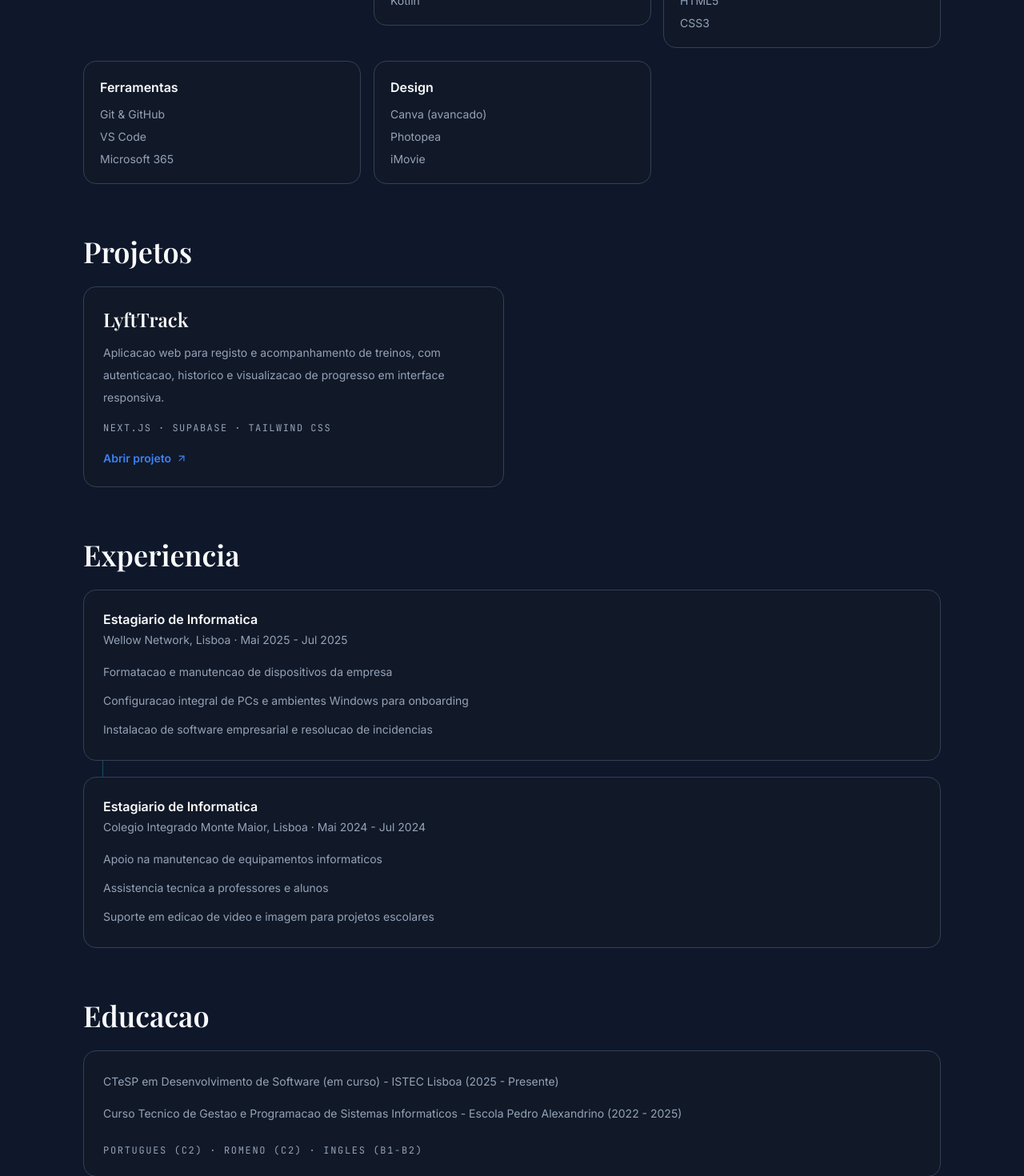
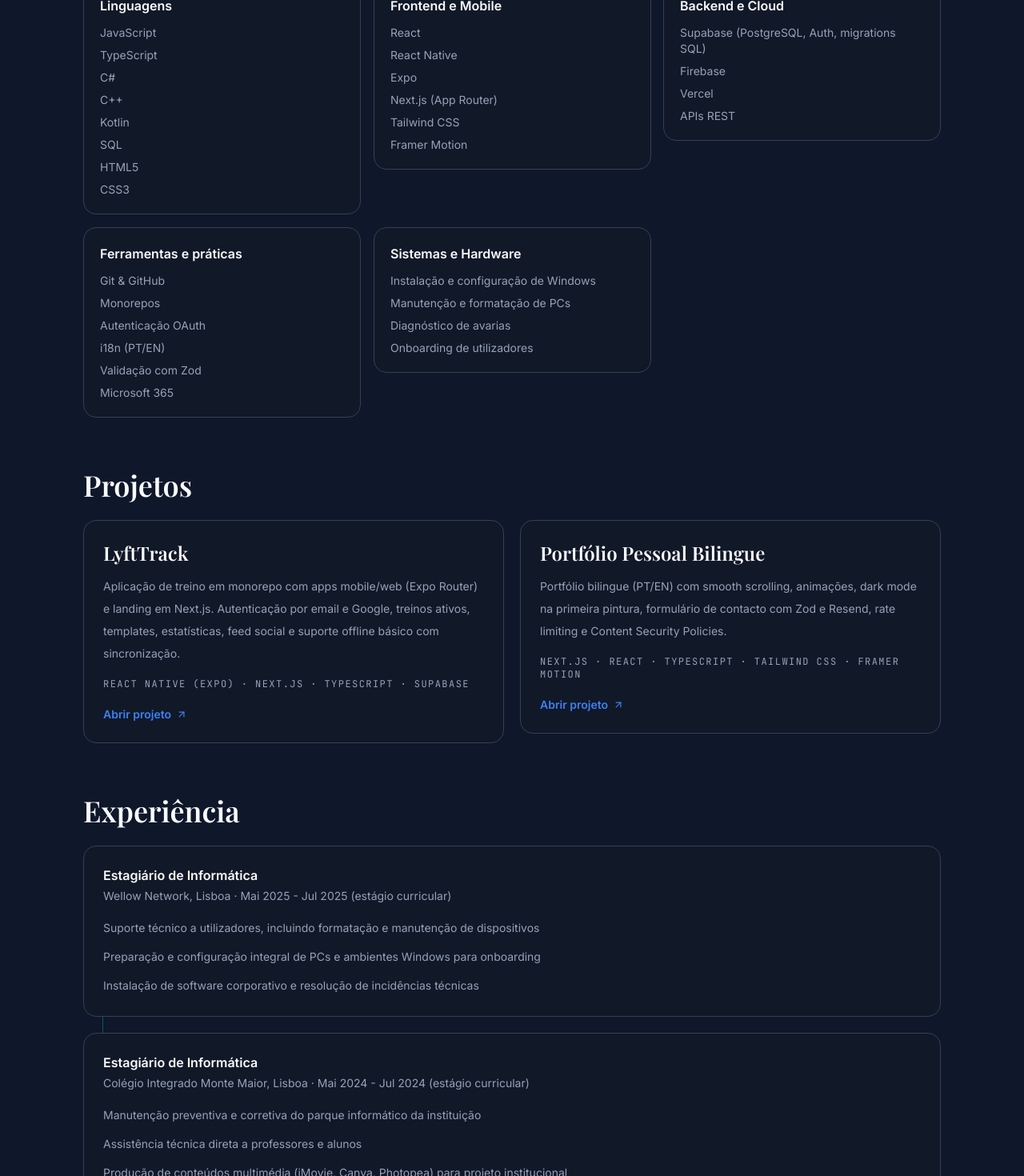
Before and after one commit to nikitayxp/portfolio-site, a Next.js app: page /pt in a window 1280 px wide. Shown: the part 1300-2770 px from the top of the page at 80% size. Built offline with nearby package versions, Linux system fonts and the light colour scheme; no server answers.

Commit message:
feat: sync site content with updated CV
Align title, summary, skills, projects, experience, education and metadata with the new PT/EN resumes.

```diff
--- a/src/app/layout.tsx
+++ b/src/app/layout.tsx
@@ -28,8 +28,8 @@ export const metadata: Metadata = {
     template: "%s | Nikita Slobodeniuc",
   },
   description:
-    "Junior IT Technician and Full-Stack Developer portfolio focused on modern web solutions.",
-  metadataBase: new URL("https://portfolio-site-gamma-six.vercel.app"),
+    "Full Stack Developer portfolio — Next.js, React Native, Supabase and production-ready web apps.",
+  metadataBase: new URL("https://portfolio-nikita-slobodeniuc.vercel.app"),
   alternates: {
     languages: {
       pt: "/pt",
--- a/src/app/robots.ts
+++ b/src/app/robots.ts
@@ -6,6 +6,6 @@ export default function robots(): MetadataRoute.Robots {
       userAgent: "*",
       allow: "/",
     },
-    sitemap: "https://portfolio-site-gamma-six.vercel.app/sitemap.xml",
+    sitemap: "https://portfolio-nikita-slobodeniuc.vercel.app/sitemap.xml",
   };
 }
--- a/src/app/sitemap.ts
+++ b/src/app/sitemap.ts
@@ -1,6 +1,6 @@
 import type { MetadataRoute } from "next";
 
-const baseUrl = "https://portfolio-site-gamma-six.vercel.app";
+const baseUrl = "https://portfolio-nikita-slobodeniuc.vercel.app";
 
 export default function sitemap(): MetadataRoute.Sitemap {
   return [
--- a/src/components/portfolio/portfolio-page.tsx
+++ b/src/components/portfolio/portfolio-page.tsx
@@ -60,12 +60,12 @@ export function PortfolioPage({ locale }: PortfolioPageProps) {
       navProjects: "Projetos",
       navExperience: "Experiencia",
       navContact: "Contacto",
-      heroKicker: "Junior IT Technician · Full-Stack Track",
+      heroKicker: "Desenvolvedor Full Stack · ISTEC Lisboa",
       openProject: "Abrir projeto",
       downloadResume: "Download CV",
-      impactTag: "A construir software pratico com impacto real.",
+      impactTag: "Projetos em produção, da interface ao deploy.",
       availability:
-        "Disponivel para oportunidades em desenvolvimento full-stack, suporte tecnico e colaboracoes freelance.",
+        "Disponível para oportunidades em desenvolvimento full-stack e colaborações freelance.",
       langSwitch: "Idioma",
     },
     en: {
@@ -74,12 +74,12 @@ export function PortfolioPage({ locale }: PortfolioPageProps) {
       navProjects: "Projects",
       navExperience: "Experience",
       navContact: "Contact",
-      heroKicker: "Junior IT Technician · Full-Stack Track",
+      heroKicker: "Full Stack Developer · ISTEC Lisbon",
       openProject: "Open project",
       downloadResume: "Download Resume",
-      impactTag: "Building practical software with measurable outcomes.",
+      impactTag: "Production projects, from interface to deploy.",
       availability:
-        "Available for full-stack opportunities, technical support roles and freelance collaborations.",
+        "Available for full-stack development opportunities and freelance collaborations.",
       langSwitch: "Language",
     },
   }[locale];
@@ -94,13 +94,25 @@ export function PortfolioPage({ locale }: PortfolioPageProps) {
 
   const skillGroups = [
     {
-      label: locale === "pt" ? "Hardware e Suporte" : "Hardware and Support",
-      items: content.skills.supportAndHardware,
+      label: locale === "pt" ? "Linguagens" : "Languages",
+      items: content.skills.languages,
     },
-    { label: locale === "pt" ? "Linguagens" : "Languages", items: content.skills.languages },
-    { label: locale === "pt" ? "Web e Cloud" : "Web and Cloud", items: content.skills.webAndCloud },
-    { label: locale === "pt" ? "Ferramentas" : "Tools", items: content.skills.tools },
-    { label: "Design", items: content.skills.design },
+    {
+      label: locale === "pt" ? "Frontend e Mobile" : "Frontend and Mobile",
+      items: content.skills.frontendAndMobile,
+    },
+    {
+      label: locale === "pt" ? "Backend e Cloud" : "Backend and Cloud",
+      items: content.skills.backendAndCloud,
+    },
+    {
+      label: locale === "pt" ? "Ferramentas e práticas" : "Tools and practices",
+      items: content.skills.tools,
+    },
+    {
+      label: locale === "pt" ? "Sistemas e Hardware" : "Systems and Hardware",
+      items: content.skills.systemsAndHardware,
+    },
   ];
 
   return (
@@ -495,20 +507,33 @@ export function PortfolioPage({ locale }: PortfolioPageProps) {
             stagger={0.05}
           />
           <motion.div
-            className="rounded-2xl border border-border bg-surface p-6"
-            variants={fadeSlideUp(0.15)}
+            className="space-y-5"
+            variants={{
+              hidden: { opacity: 0 },
+              visible: {
+                opacity: 1,
+                transition: { staggerChildren: 0.15, delayChildren: 0.1 },
+              },
+            }}
             initial="hidden"
             whileInView="visible"
-            viewport={{ once: true }}
+            viewport={{ once: true, amount: 0.1 }}
           >
-            <ul className="space-y-3 text-sm leading-7 text-muted">
-              {content.education.map((item) => (
-                <li key={item}>{item}</li>
-              ))}
-            </ul>
-            <p className="mt-6 font-mono text-xs uppercase tracking-[0.14em] text-muted">
-              {content.languagesSpoken.join(" · ")}
-            </p>
+            {content.education.map((item) => (
+              <RevealItem key={`${item.school}-${item.period}`}>
+                <div className="rounded-2xl border border-border bg-surface p-6">
+                  <p className="font-semibold text-foreground">{item.program}</p>
+                  <p className="mt-1 text-sm text-muted">
+                    {item.school} · {item.period}
+                  </p>
+                </div>
+              </RevealItem>
+            ))}
+            <RevealItem>
+              <p className="font-mono text-xs uppercase tracking-[0.14em] text-muted">
+                {content.languagesSpoken.join(" · ")}
+              </p>
+            </RevealItem>
           </motion.div>
         </SectionReveal>
         <SectionReveal
--- a/src/content/profile.ts
+++ b/src/content/profile.ts
@@ -12,6 +12,12 @@ export type ProjectItem = {
   stack: string[];
   summary: string;
   link: string;
+};
+
+export type EducationItem = {
+  program: string;
+  school: string;
+  period: string;
 };
 
 export type ProfileContent = {
@@ -35,91 +41,139 @@ export type ProfileContent = {
     contact: string;
   };
   skills: {
-    supportAndHardware: string[];
     languages: string[];
-    webAndCloud: string[];
+    frontendAndMobile: string[];
+    backendAndCloud: string[];
     tools: string[];
-    design: string[];
+    systemsAndHardware: string[];
   };
   projects: ProjectItem[];
   experience: TimelineItem[];
-  education: string[];
+  education: EducationItem[];
   languagesSpoken: string[];
 };
 
 export const profileContent: Record<Locale, ProfileContent> = {
   pt: {
     name: "Nikita Slobodeniuc",
-    title: "Junior IT Technician & Aspiring Developer",
-    location: "Lisboa, Portugal",
+    title: "Desenvolvedor Full Stack",
+    location: "Loures, Lisboa, Portugal",
     email: "nikitayxp@gmail.com",
     phone: "+351 937 855 313",
     linkedin: "https://linkedin.com/in/nikita-slobodeniuc",
     github: "https://github.com/nikitayxp",
     resumeUrl: "/CV_Nikita_Slobodeniuc_PT.pdf",
     summary:
-      "Tecnico de IT junior com experiencia pratica em suporte tecnico, onboarding e configuracao de ambientes Windows. Neste momento a aprofundar desenvolvimento de software com foco em C#, SQL, Next.js e Supabase.",
+      "Desenvolvedor Full Stack com projetos em produção em Next.js, React Native e Supabase, e experiência prática de 600 horas em contexto empresarial (suporte técnico, administração de Windows e onboarding de equipamentos). Trabalho ponta a ponta: interface, lógica de negócio, base de dados e deploy. Formação em Desenvolvimento de Software no ISTEC e base técnica em Gestão e Programação de Sistemas Informáticos.",
     ctaPrimary: "Ver Projetos",
     ctaSecondary: "Falar Comigo",
     sections: {
       about: "Sobre Mim",
-      skills: "Competencias",
+      skills: "Competências",
       projects: "Projetos",
-      experience: "Experiencia",
-      education: "Educacao",
+      experience: "Experiência",
+      education: "Formação",
       contact: "Contacto",
     },
     skills: {
-      supportAndHardware: [
-        "Formatacao e manutencao de PCs",
-        "Onboarding e setup de novos colaboradores",
-        "Configuracao e troubleshooting de Windows",
+      languages: [
+        "JavaScript",
+        "TypeScript",
+        "C#",
+        "C++",
+        "Kotlin",
+        "SQL",
+        "HTML5",
+        "CSS3",
       ],
-      languages: ["C# (intermedio)", "SQL (intermedio)", "C++ (basico)", "JavaScript", "Kotlin"],
-      webAndCloud: ["Next.js", "Supabase", "Firebase", "Vercel", "HTML5", "CSS3"],
-      tools: ["Git & GitHub", "VS Code", "Microsoft 365"],
-      design: ["Canva (avancado)", "Photopea", "iMovie"],
+      frontendAndMobile: [
+        "React",
+        "React Native",
+        "Expo",
+        "Next.js (App Router)",
+        "Tailwind CSS",
+        "Framer Motion",
+      ],
+      backendAndCloud: [
+        "Supabase (PostgreSQL, Auth, migrations SQL)",
+        "Firebase",
+        "Vercel",
+        "APIs REST",
+      ],
+      tools: [
+        "Git & GitHub",
+        "Monorepos",
+        "Autenticação OAuth",
+        "i18n (PT/EN)",
+        "Validação com Zod",
+        "Microsoft 365",
+      ],
+      systemsAndHardware: [
+        "Instalação e configuração de Windows",
+        "Manutenção e formatação de PCs",
+        "Diagnóstico de avarias",
+        "Onboarding de utilizadores",
+      ],
     },
     projects: [
       {
         name: "LyftTrack",
-        stack: ["Next.js", "Supabase", "Tailwind CSS"],
+        stack: ["React Native (Expo)", "Next.js", "TypeScript", "Supabase"],
         summary:
-          "Aplicacao web para registo e acompanhamento de treinos, com autenticacao, historico e visualizacao de progresso em interface responsiva.",
-        link: "https://lyfttrack-site.vercel.app",
+          "Aplicação de treino em monorepo com apps mobile/web (Expo Router) e landing em Next.js. Autenticação por email e Google, treinos ativos, templates, estatísticas, feed social e suporte offline básico com sincronização.",
+        link: "https://lyfttrack-app.vercel.app",
+      },
+      {
+        name: "Portfólio Pessoal Bilingue",
+        stack: ["Next.js", "React", "TypeScript", "Tailwind CSS", "Framer Motion"],
+        summary:
+          "Portfólio bilingue (PT/EN) com smooth scrolling, animações, dark mode na primeira pintura, formulário de contacto com Zod e Resend, rate limiting e Content Security Policies.",
+        link: "https://portfolio-nikita-slobodeniuc.vercel.app",
       },
     ],
     experience: [
       {
-        role: "Estagiario de Informatica",
+        role: "Estagiário de Informática",
         company: "Wellow Network, Lisboa",
-        period: "Mai 2025 - Jul 2025",
+        period: "Mai 2025 - Jul 2025 (estágio curricular)",
         highlights: [
-          "Formatacao e manutencao de dispositivos da empresa",
-          "Configuracao integral de PCs e ambientes Windows para onboarding",
-          "Instalacao de software empresarial e resolucao de incidencias",
+          "Suporte técnico a utilizadores, incluindo formatação e manutenção de dispositivos",
+          "Preparação e configuração integral de PCs e ambientes Windows para onboarding",
+          "Instalação de software corporativo e resolução de incidências técnicas",
         ],
       },
       {
-        role: "Estagiario de Informatica",
-        company: "Colegio Integrado Monte Maior, Lisboa",
-        period: "Mai 2024 - Jul 2024",
+        role: "Estagiário de Informática",
+        company: "Colégio Integrado Monte Maior, Lisboa",
+        period: "Mai 2024 - Jul 2024 (estágio curricular)",
         highlights: [
-          "Apoio na manutencao de equipamentos informaticos",
-          "Assistencia tecnica a professores e alunos",
-          "Suporte em edicao de video e imagem para projetos escolares",
+          "Manutenção preventiva e corretiva do parque informático da instituição",
+          "Assistência técnica direta a professores e alunos",
+          "Produção de conteúdos multimédia (iMovie, Canva, Photopea) para projeto institucional",
         ],
       },
     ],
     education: [
-      "CTeSP em Desenvolvimento de Software (em curso) - ISTEC Lisboa (2025 - Presente)",
-      "Curso Tecnico de Gestao e Programacao de Sistemas Informaticos - Escola Pedro Alexandrino (2022 - 2025)",
+      {
+        program: "CTeSP em Desenvolvimento de Software",
+        school: "ISTEC — Instituto Superior de Tecnologias Avançadas, Lisboa",
+        period: "2025 - 2027",
+      },
+      {
+        program: "Curso Profissional Técnico de Gestão e Programação de Sistemas Informáticos",
+        school: "Escola Secundária Pedro Alexandrino, Lisboa",
+        period: "2022 - 2025 (Concluído)",
+      },
     ],
-    languagesSpoken: ["Portugues (C2)", "Romeno (C2)", "Ingles (B1-B2)"],
+    languagesSpoken: [
+      "Português — Nativo (C2)",
+      "Romeno — Nativo (C2)",
+      "Inglês — Leitura C1, compreensão oral B2, expressão oral B1",
+    ],
   },
   en: {
     name: "Nikita Slobodeniuc",
-    title: "Junior IT Technician & Full-Stack Developer",
+    title: "Full Stack Developer",
     location: "Loures, Lisbon, Portugal",
     email: "nikitayxp@gmail.com",
     phone: "+351 937 855 313",
@@ -127,7 +181,7 @@ export const profileContent: Record<Locale, ProfileContent> = {
     github: "https://github.com/nikitayxp",
     resumeUrl: "/CV_Nikita_Slobodeniuc_EN.pdf",
     summary:
-      "Junior IT technician with hands-on experience in technical support, onboarding and Windows environment setup. Currently deepening software development skills with a focus on C#, SQL, Next.js and Supabase.",
+      "Full Stack Developer with production projects in Next.js, React Native and Supabase, plus 600 hours of hands-on corporate experience in IT support, Windows administration and device onboarding. Comfortable working end to end: interface, business logic, database and deployment. Studying Software Development at ISTEC, with a technical background in IT Systems Management and Programming.",
     ctaPrimary: "View Projects",
     ctaSecondary: "Contact Me",
     sections: {
@@ -139,51 +193,99 @@ export const profileContent: Record<Locale, ProfileContent> = {
       contact: "Contact",
     },
     skills: {
-      supportAndHardware: [
-        "PC formatting and maintenance",
-        "Onboarding and workstation setup",
-        "Windows configuration and troubleshooting",
+      languages: [
+        "JavaScript",
+        "TypeScript",
+        "C#",
+        "C++",
+        "Kotlin",
+        "SQL",
+        "HTML5",
+        "CSS3",
       ],
-      languages: ["C# (intermediate)", "SQL (intermediate)", "C++ (basic)", "JavaScript", "Kotlin"],
-      webAndCloud: ["Next.js", "Supabase", "Firebase", "Vercel", "HTML5", "CSS3"],
-      tools: ["Git & GitHub", "VS Code", "Microsoft 365"],
-      design: ["Canva (advanced)", "Photopea", "iMovie"],
+      frontendAndMobile: [
+        "React",
+        "React Native",
+        "Expo",
+        "Next.js (App Router)",
+        "Tailwind CSS",
+        "Framer Motion",
+      ],
+      backendAndCloud: [
+        "Supabase (PostgreSQL, Auth, SQL migrations)",
+        "Firebase",
+        "Vercel",
+        "REST APIs",
+      ],
+      tools: [
+        "Git & GitHub",
+        "Monorepos",
+        "OAuth authentication",
+        "i18n (PT/EN)",
+        "Zod validation",
+        "Microsoft 365",
+      ],
+      systemsAndHardware: [
+        "Windows installation and configuration",
+        "PC maintenance and imaging",
+        "Hardware troubleshooting",
+        "User onboarding",
+      ],
     },
     projects: [
       {
         name: "LyftTrack",
-        stack: ["Next.js", "Supabase", "Tailwind CSS"],
+        stack: ["React Native (Expo)", "Next.js", "TypeScript", "Supabase"],
         summary:
-          "Web application for workout tracking with authentication, training history and progress visualization in a responsive interface.",
-        link: "https://lyfttrack-site.vercel.app",
+          "Workout tracking app in a monorepo: mobile/web client with Expo Router and a Next.js landing page. Email and Google auth, live workouts, routine templates, statistics, social feed and basic offline sync.",
+        link: "https://lyfttrack-app.vercel.app",
+      },
+      {
+        name: "Bilingual Personal Portfolio",
+        stack: ["Next.js", "React", "TypeScript", "Tailwind CSS", "Framer Motion"],
+        summary:
+          "Bilingual (PT/EN) portfolio with smooth scrolling, scroll animations, dark mode on first paint, contact form with Zod and Resend, rate limiting and Content Security Policies.",
+        link: "https://portfolio-nikita-slobodeniuc.vercel.app",
       },
     ],
     experience: [
       {
         role: "IT Intern",
         company: "Wellow Network, Lisbon",
-        period: "May 2025 - Jul 2025",
+        period: "May 2025 - Jul 2025 (curricular internship)",
         highlights: [
-          "Company device maintenance and formatting",
-          "Full Windows workstation setup for employee onboarding",
-          "Business software installation and incident resolution",
+          "Technical support for end users, including imaging and maintenance of company devices",
+          "Full PC and Windows environment setup for new employee onboarding",
+          "Corporate software installation and day-to-day incident resolution",
         ],
       },
       {
         role: "IT Intern",
-        company: "Colegio Integrado Monte Maior, Lisbon",
-        period: "May 2024 - Jul 2024",
+        company: "Colégio Integrado Monte Maior, Lisbon",
+        period: "May 2024 - Jul 2024 (curricular internship)",
         highlights: [
-          "Support for school computer maintenance",
-          "Direct technical assistance for teachers and students",
-          "Image and video editing support for school projects",
+          "Preventive and corrective maintenance of the school's IT equipment",
+          "Direct technical assistance to teachers and students",
+          "Multimedia content production (iMovie, Canva, Photopea) for an institutional project",
         ],
       },
     ],
     education: [
-      "Professional Higher Technical Program in Software Development (ongoing) - ISTEC Lisbon (2025 - Present)",
-      "Technical Program in Computer Systems Management and Programming - Escola Pedro Alexandrino (2022 - 2025)",
+      {
+        program: "Professional Higher Technical Diploma (CTeSP) in Software Development",
+        school: "ISTEC — Instituto Superior de Tecnologias Avançadas, Lisbon",
+        period: "2025 - 2027",
+      },
+      {
+        program: "Vocational Diploma in IT Systems Management and Programming",
+        school: "Escola Secundária Pedro Alexandrino, Lisbon",
+        period: "2022 - 2025 (Completed)",
+      },
     ],
-    languagesSpoken: ["Portuguese (C2)", "Romanian (C2)", "English (B1-B2)"],
+    languagesSpoken: [
+      "Portuguese — Native (C2)",
+      "Romanian — Native (C2)",
+      "English — Reading C1, listening B2, speaking B1",
+    ],
   },
 };
```
